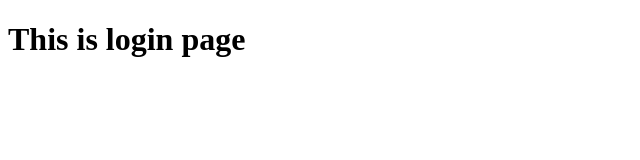
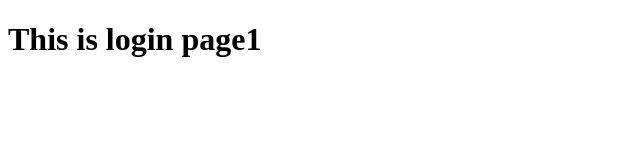
Before and after one commit to Gauravseta/eds-demo, an Angular app: page /login in a window 1280 px wide. Shown: the top 160 px of the page, without its empty margins (0-640 px from the left). Built offline with nearby package versions, Linux system fonts and the light colour scheme.

Commit message:
heroku check

```diff
--- a/src/app/pages/login/login.component.html
+++ b/src/app/pages/login/login.component.html
@@ -1 +1 @@
-<h1>This is login page</h1>
+<h1>This is login page1</h1>
```
